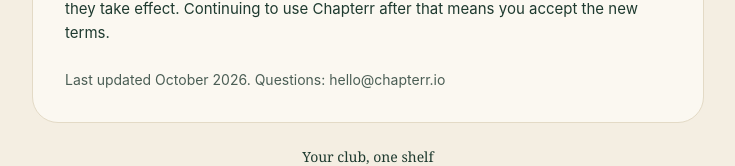
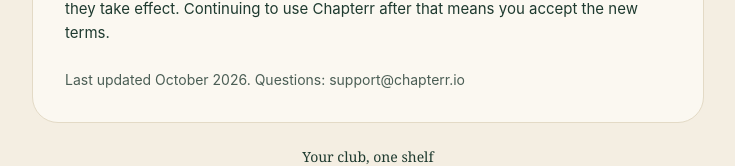
Before and after one commit to Micro-Sassy/Chapterr, a React (Vite) app: page /terms in a window 1280 px wide. Shown: the part 1782-1948 px from the top of the page, without its empty margins (272-1007 px from the left). Built offline with nearby package versions, Linux system fonts and the light colour scheme; no server answers; a web font is replaced by a local one.

Commit message:
Contact address is support@chapterr.io
Co-Authored-By: Claude Fable 5.1 <noreply@anthropic.com>
Claude-Session: https://claude.ai/code/session_018yhyRAyXBN4zEDPCPNCQE4

```diff
--- a/site/public/404.html
+++ b/site/public/404.html
@@ -75,7 +75,7 @@
         <a href="https://app.chapterr.io/sign-in">Sign in</a>
         <a href="/privacy">Privacy</a>
         <a href="/terms">Terms</a>
-        <a href="mailto:hello@chapterr.io">hello@chapterr.io</a>
+        <a href="mailto:support@chapterr.io">support@chapterr.io</a>
       </nav>
       <p class="footer-copy">© 2026 Chapterr</p>
     </div>
--- a/site/public/index.html
+++ b/site/public/index.html
@@ -51,7 +51,7 @@
       "priceCurrency": "USD",
       "description": "Free during beta. $1 per club per month after beta, paid by the person who created the club."
     },
-    "publisher": { "@type": "Organization", "name": "Chapterr", "url": "https://chapterr.io/", "email": "hello@chapterr.io" }
+    "publisher": { "@type": "Organization", "name": "Chapterr", "url": "https://chapterr.io/", "email": "support@chapterr.io" }
   }
   </script>
 </head>
@@ -500,7 +500,7 @@
         <a href="https://app.chapterr.io/sign-in">Sign in</a>
         <a href="/privacy">Privacy</a>
         <a href="/terms">Terms</a>
-        <a href="mailto:hello@chapterr.io">hello@chapterr.io</a>
+        <a href="mailto:support@chapterr.io">support@chapterr.io</a>
       </nav>
       <p class="footer-copy">© 2026 Chapterr</p>
     </div>
--- a/site/public/privacy.html
+++ b/site/public/privacy.html
@@ -122,7 +122,7 @@
           <li><strong>See and download your data.</strong> In Settings, you can download everything we hold about you at any time.</li>
           <li><strong>Delete your account.</strong> Also in Settings. This removes your account, your library, your reviews, quotations and notes, and your participation in clubs. Messages you sent in club chat remain visible to the club, attributed to a removed member, so conversations stay coherent; ask us if you’d like those removed too.</li>
           <li><strong>Delete a club.</strong> A club’s owner can delete it from the club’s settings. It disappears for everyone immediately and is purged after 30 days.</li>
-          <li><strong>Ask us.</strong> If you’d rather we handle a deletion, or you have any question about your data, email <a href="mailto:hello@chapterr.io">hello@chapterr.io</a> and we’ll do it.</li>
+          <li><strong>Ask us.</strong> If you’d rather we handle a deletion, or you have any question about your data, email <a href="mailto:support@chapterr.io">support@chapterr.io</a> and we’ll do it.</li>
         </ul>
 
         <h2>Children</h2>
@@ -132,7 +132,7 @@
         <p>If we change this notice in a way that matters, we’ll tell you in the app and by email before the change takes effect. The current version always lives at <a href="https://chapterr.io/privacy">chapterr.io/privacy</a>.</p>
 
         <h2>Contact</h2>
-        <p>Chapterr is operated from Texas, USA. For anything about privacy, write to <a href="mailto:hello@chapterr.io">hello@chapterr.io</a>.</p>
+        <p>Chapterr is operated from Texas, USA. For anything about privacy, write to <a href="mailto:support@chapterr.io">support@chapterr.io</a>.</p>
       </div>
     </article>
   </main>
@@ -146,7 +146,7 @@
         <a href="https://app.chapterr.io/sign-in">Sign in</a>
         <a href="/privacy">Privacy</a>
         <a href="/terms">Terms</a>
-        <a href="mailto:hello@chapterr.io">hello@chapterr.io</a>
+        <a href="mailto:support@chapterr.io">support@chapterr.io</a>
       </nav>
       <p class="footer-copy">© 2026 Chapterr</p>
     </div>
--- a/site/public/terms.html
+++ b/site/public/terms.html
@@ -115,7 +115,7 @@
         <p>These terms are governed by the laws of the State of Texas, USA, without regard to its conflict-of-law rules. Any dispute will be brought in the state or federal courts located in Texas, and you consent to their jurisdiction.</p>
 
         <h2>11. Contact</h2>
-        <p>Questions about these terms: <a href="mailto:hello@chapterr.io">hello@chapterr.io</a>.</p>
+        <p>Questions about these terms: <a href="mailto:support@chapterr.io">support@chapterr.io</a>.</p>
       </div>
     </article>
   </main>
@@ -129,7 +129,7 @@
         <a href="https://app.chapterr.io/sign-in">Sign in</a>
         <a href="/privacy">Privacy</a>
         <a href="/terms">Terms</a>
-        <a href="mailto:hello@chapterr.io">hello@chapterr.io</a>
+        <a href="mailto:support@chapterr.io">support@chapterr.io</a>
       </nav>
       <p class="footer-copy">© 2026 Chapterr</p>
     </div>
--- a/src/routes/Terms.tsx
+++ b/src/routes/Terms.tsx
@@ -76,7 +76,7 @@ export function TermsPage() {
             30 days before they take effect. Continuing to use Chapterr after that means you accept the new terms.
           </p>
         </section>
-        <p className="text-sm text-ink-muted">Last updated October 2026. Questions: hello@chapterr.io</p>
+        <p className="text-sm text-ink-muted">Last updated October 2026. Questions: support@chapterr.io</p>
       </div>
     </AuthLayout>
   );
```
